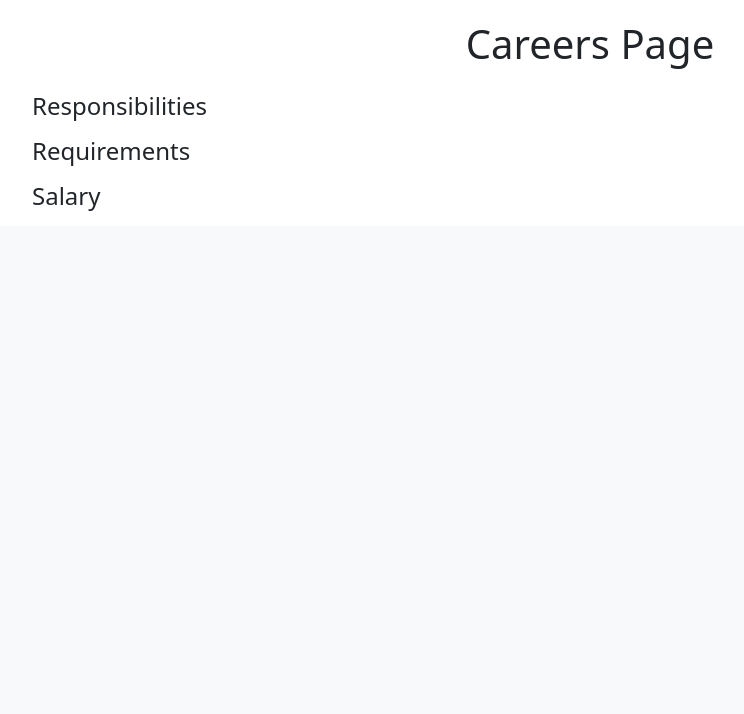
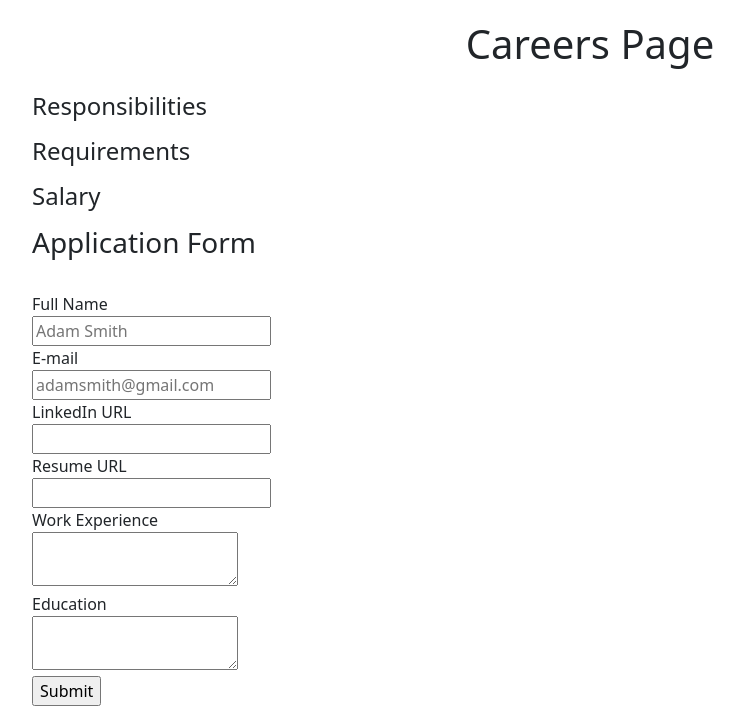
Before and after one commit to sagartv/careers_page_v2, a Flask app: template templates/jobpage.html in a window 1280 px wide. Shown: the part 660-1374 px from the top of the page, without its empty margins (50-794 px from the left). Before the commit the page ends 871 px from the top, so only its background shows below. Run offline with Flask 3, Linux system fonts and the light colour scheme; the template is opened without the code that fills it, so the values that code supplies are empty.

Commit message:
Added Application Form to JobPage

```diff
--- a/app.py
+++ b/app.py
@@ -1,4 +1,4 @@
-from flask import Flask, render_template, jsonify
+from flask import Flask, render_template, jsonify, request
 from database import get_jobs_from_db, get_job_from_db
 
 app = Flask(__name__)
@@ -29,5 +29,15 @@ def show_job(id):
     return "Not Found", 404
   return render_template('jobpage.html', job = job)
 
+
+@app.route('/job/<id>/apply', methods= ['post'])
+def apply_job(id):
+  data = request.form
+  return jsonify(data)
+
+
+
+
+
 if __name__ == "__main__":
   app.run(host='0.0.0.0', port=81, debug = True)
--- /dev/null
+++ b/templates/application_form.html
@@ -0,0 +1,43 @@
+<!DOCTYPE html>
+<html>
+  <head>
+    <title>Application Form</title>
+    </head>
+    <body>
+      <h3>Application Form</h3><br>
+
+      <form action = "/job/{{job['id']}}/apply" method = "post">
+        <div class = "mb-2">
+          <label> Full Name</label><br>
+          <input type = "text" name = "name" placeholder = "Adam Smith"><br>
+          <label> E-mail</label><br>
+          <input type = "text" name = "email" placeholder = "adamsmith@gmail.com"><br>
+          <label> LinkedIn URL</label><br>
+          <input type = "text" name = "linkedin_url"><br>
+          <label>Resume URL</label><br>
+          <input type = "text" name = "resume_url"><br>
+          <label> Work Experience</label><br>
+          <textarea name = "work_ex"></textarea><br>
+          <label> Education</label><br>
+          <textarea name = "education"></textarea><br>
+          <input type = "submit">
+        </div>
+      </form>
+    </body>
+
+
+
+
+
+
+
+
+
+
+
+
+
+
+
+
+      </form>
--- a/templates/jobpage.html
+++ b/templates/jobpage.html
@@ -32,5 +32,8 @@
       <h4>Salary</h4>
       <p>{{job.currency}} {{job.salary}}</p>
     </div>
+    <div class = "container"
+    {% include 'application_form.html' %}
+    </div>
   </body>
 </html>
```
